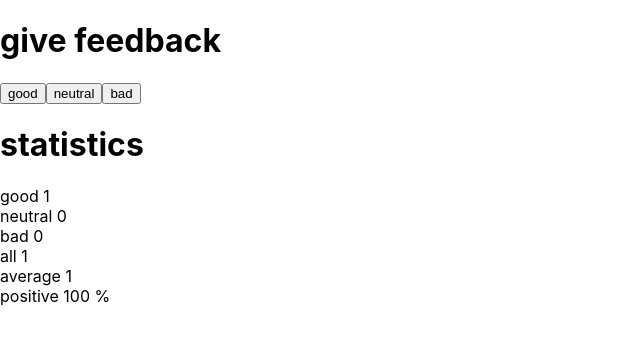
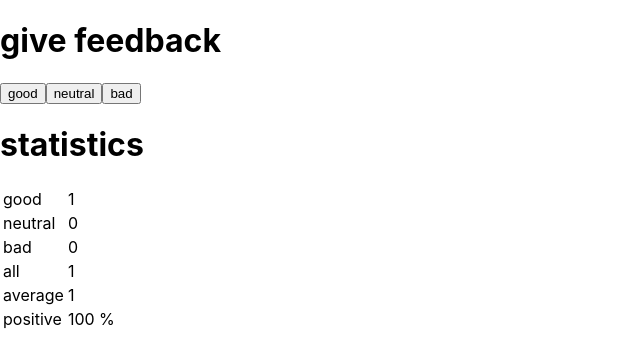
Before and after one commit to lsDantas/Full-Stack-Open-2021, a React (Create React App) app in the folder part1/unicafe/: page / in a window 1280 px wide. Both pictures are taken after a click on the button "good". Shown: the top 364 px of the page, without its empty margins (0-640 px from the left). Built offline with nearby package versions, Linux system fonts and the light colour scheme.

Commit message:
Exercise 1.11

```diff
--- a/part1/unicafe/src/App.js
+++ b/part1/unicafe/src/App.js
@@ -28,24 +28,26 @@ const Statistics = (props) => {
     const positive = (good / all) * 100 + " %";
 
     return (
-      <>
+      <table>
+        <tbody>
           <StatisticLine name="good" value={good} />
           <StatisticLine name="neutral" value={neutral} />
           <StatisticLine name="bad" value={bad} />
           <StatisticLine name="all" value={all} />
           <StatisticLine name="average" value={average} />
           <StatisticLine name="positive" value={positive} />
-      </>
+        </tbody>
+      </table>
     );
   }
 }
 
 const StatisticLine = ({name, value}) => {
   return (
-    <>
-      {name} {value}
-      <br></br>
-    </>
+    <tr>
+      <td>{name}</td>
+      <td>{value}</td>
+    </tr>
   );
 }
 
```
Lines whose indentation alone changed are shown as unchanged.
